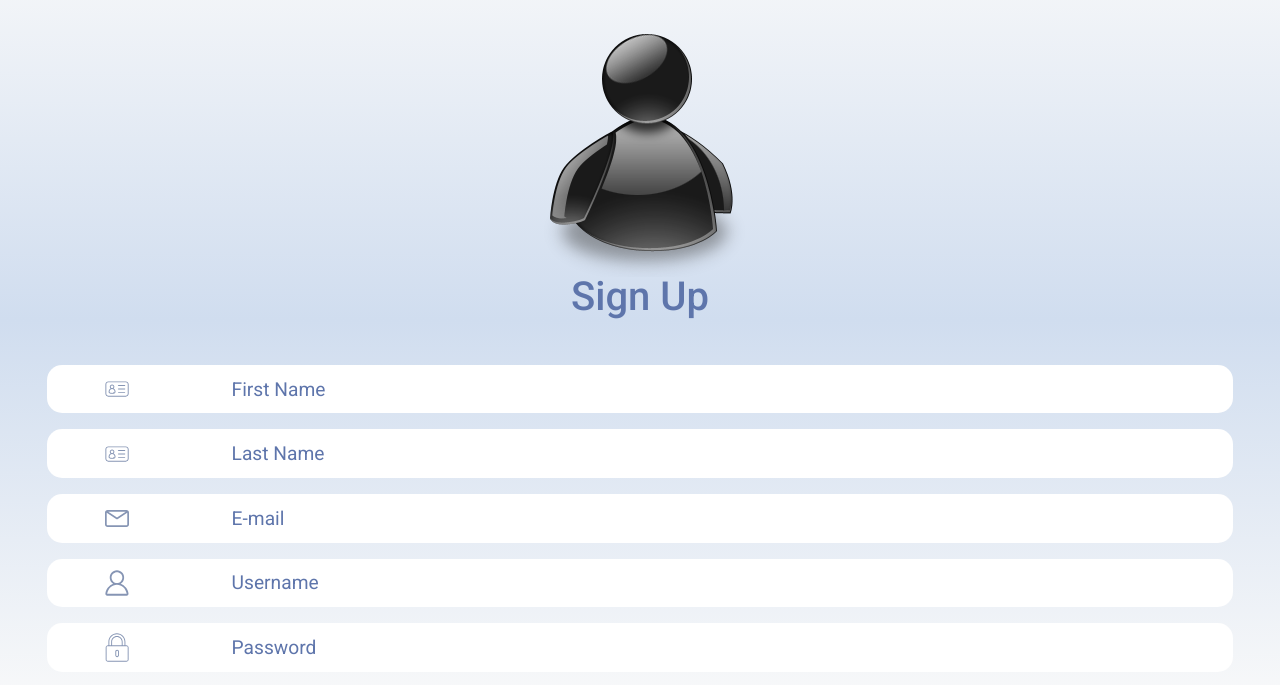
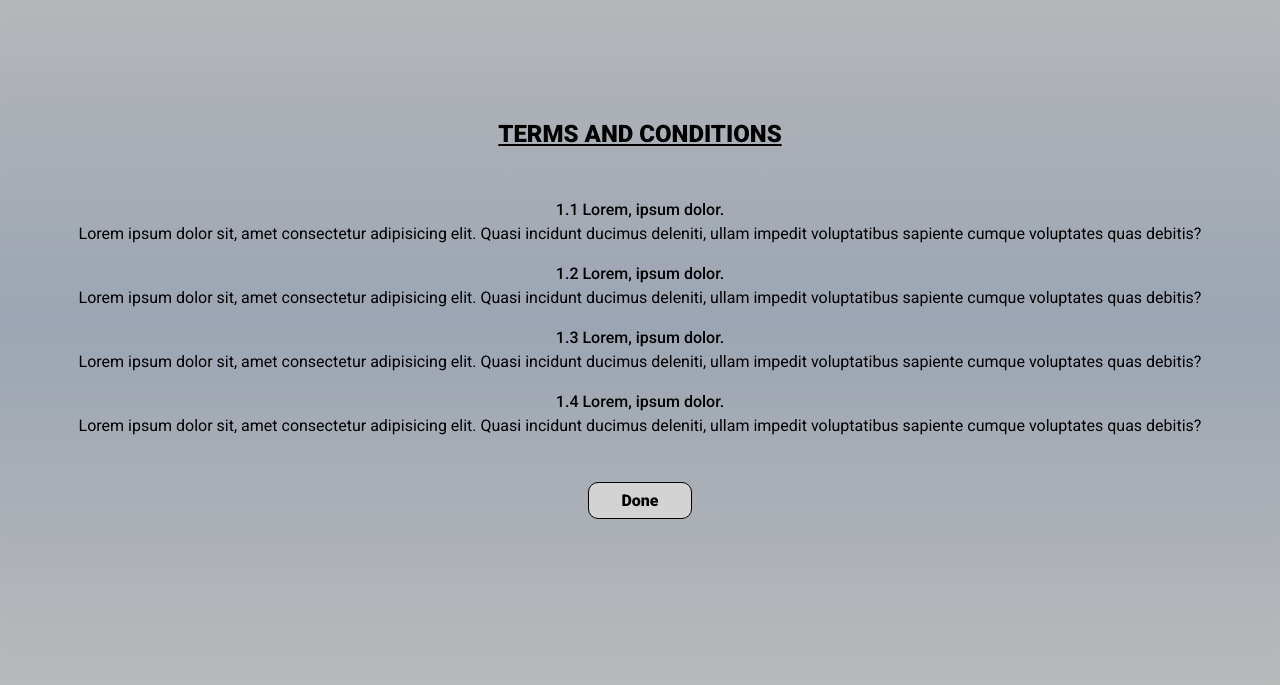
Before and after one commit to gabegodoy/msn-messenger, a plain HTML site: page newUser.html in a window 1280 px wide. Both pictures are taken after a click on the link "Tems & Conditions". Shown: the part 80-765 px from the top of the page. Drawn offline with Linux system fonts and the light colour scheme.

Commit message:
terms and conditions modal and show/hide function

```diff
--- /dev/null
+++ b/css/termsAndConditions.css
@@ -0,0 +1,65 @@
+.termsAndConditions__background{
+  position: fixed;
+  top: 0;
+  left: 0;
+  width: 100vw;
+  height: 100vh;
+  background-color: rgb(0, 0, 0,0.25);
+  backdrop-filter: blur(1px);
+
+  display: none;
+  flex-direction: column;
+  align-items: center;
+  justify-content: center;
+}
+
+/* .termsAndConditions__container{
+  display: flex;
+  flex-direction: column;
+  justify-content: space-evenly;
+
+  width: 80vw;
+  height: 80vh;
+  background: #3c1361;
+  border-radius: 10px;
+
+  font-family: 'Press Start 2P', cursive;
+} */
+
+.termsAndConditions__tittle{
+  color: black;
+  font-size: 1.5rem;
+  font-weight: 800;
+  text-transform: uppercase;
+  text-decoration: underline;
+  margin-bottom: 2rem;
+
+}
+
+.termsAndConditions__subtitle{
+  margin-top: 1.5rem;
+  margin-bottom: .5rem;
+  font-weight: 500;
+}
+
+
+.termsAndConditions__text{
+  margin-left: 1rem;
+  margin-right: 1rem;
+  text-align: justify;
+  color: black;
+}
+
+.termsAndConditions__button{
+  margin-top: 3rem;
+  padding: .5rem 2rem;
+  border: solid black 1px;
+  border-radius: 10px;
+  font-weight: 800;
+  background-color: lightgray;
+  transform: .2s ease;
+}
+
+.termsAndConditions__button:hover{
+  font-size: 1.3rem;
+}
--- a/js/sign.js
+++ b/js/sign.js
@@ -11,6 +11,7 @@ const termsContainer = document.querySelector('.terms__container');
 const signButton = document.querySelector('#signButton')
 const signInputs = document.querySelectorAll('.sign__input');
 const signInputsContainer = document.querySelector('.form__container')
+
 
 let newP = document.createElement('p');
 
@@ -70,3 +71,17 @@ function newUser (username, firstName, lastName, password, email){
 
     .catch(e => console.log('Error' + e))
 }
+
+const termsLink = document.querySelector('.terms__link');
+const signContainer = document.querySelector('.sign__info');
+const termsBackground = document.querySelector('.termsAndConditions__background');
+
+termsLink.addEventListener('click', () => {
+  signContainer.style.display = 'none'
+  termsBackground.style.display = 'flex'
+})
+
+function hideTerms (){
+  signContainer.style.display = 'flex'
+  termsBackground.style.display = 'none'
+}
--- a/newUser.html
+++ b/newUser.html
@@ -11,6 +11,7 @@
   <link rel="stylesheet" href="css/style.css">
   <link rel="stylesheet" href="css/home.css">
   <link rel="stylesheet" href="css/newUser.css">
+  <link rel="stylesheet" href="css/termsAndConditions.css">
 
   <link href="https://fonts.googleapis.com/css2?family=Roboto:wght@100;300;400;500;700;900&display=swap" rel="stylesheet">
 
@@ -51,6 +52,22 @@
 
   </main>
 
+  <section class="termsAndConditions__background">
+    <h2 class="termsAndConditions__tittle">Terms and Conditions</h2>
+    <h4 class="termsAndConditions__subtitle"> 1.1 Lorem, ipsum dolor.</h4>
+    <p class="termsAndConditions__text">Lorem ipsum dolor sit, amet consectetur adipisicing elit. Quasi incidunt ducimus deleniti, ullam impedit voluptatibus sapiente cumque voluptates quas debitis?</p>
+    <h4 class="termsAndConditions__subtitle"> 1.2 Lorem, ipsum dolor.</h4>
+    <p class="termsAndConditions__text">Lorem ipsum dolor sit, amet consectetur adipisicing elit. Quasi incidunt ducimus deleniti, ullam impedit voluptatibus sapiente cumque voluptates quas debitis?</p>
+    <h4 class="termsAndConditions__subtitle"> 1.3 Lorem, ipsum dolor.</h4>
+    <p class="termsAndConditions__text">Lorem ipsum dolor sit, amet consectetur adipisicing elit. Quasi incidunt ducimus deleniti, ullam impedit voluptatibus sapiente cumque voluptates quas debitis?</p>
+    <h4 class="termsAndConditions__subtitle"> 1.4 Lorem, ipsum dolor.</h4>
+    <p class="termsAndConditions__text">Lorem ipsum dolor sit, amet consectetur adipisicing elit. Quasi incidunt ducimus deleniti, ullam impedit voluptatibus sapiente cumque voluptates quas debitis?</p>
+
+    <button onclick="hideTerms()" class="termsAndConditions__button">Done</button>
+
+    <div class="termsAndConditions__container"></div>
+  </section>
+
 
   <script src="js/sign.js"></script>
 </body>
```
